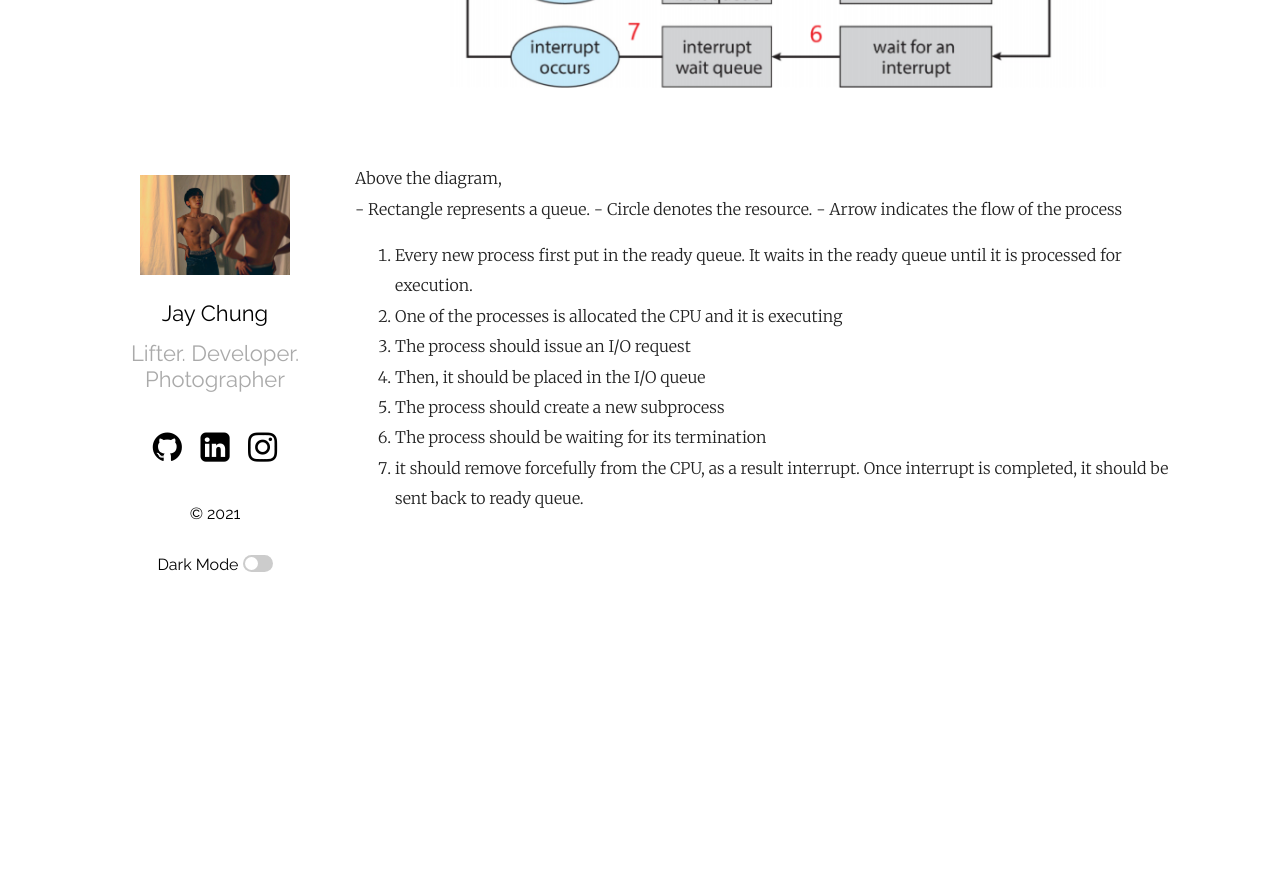
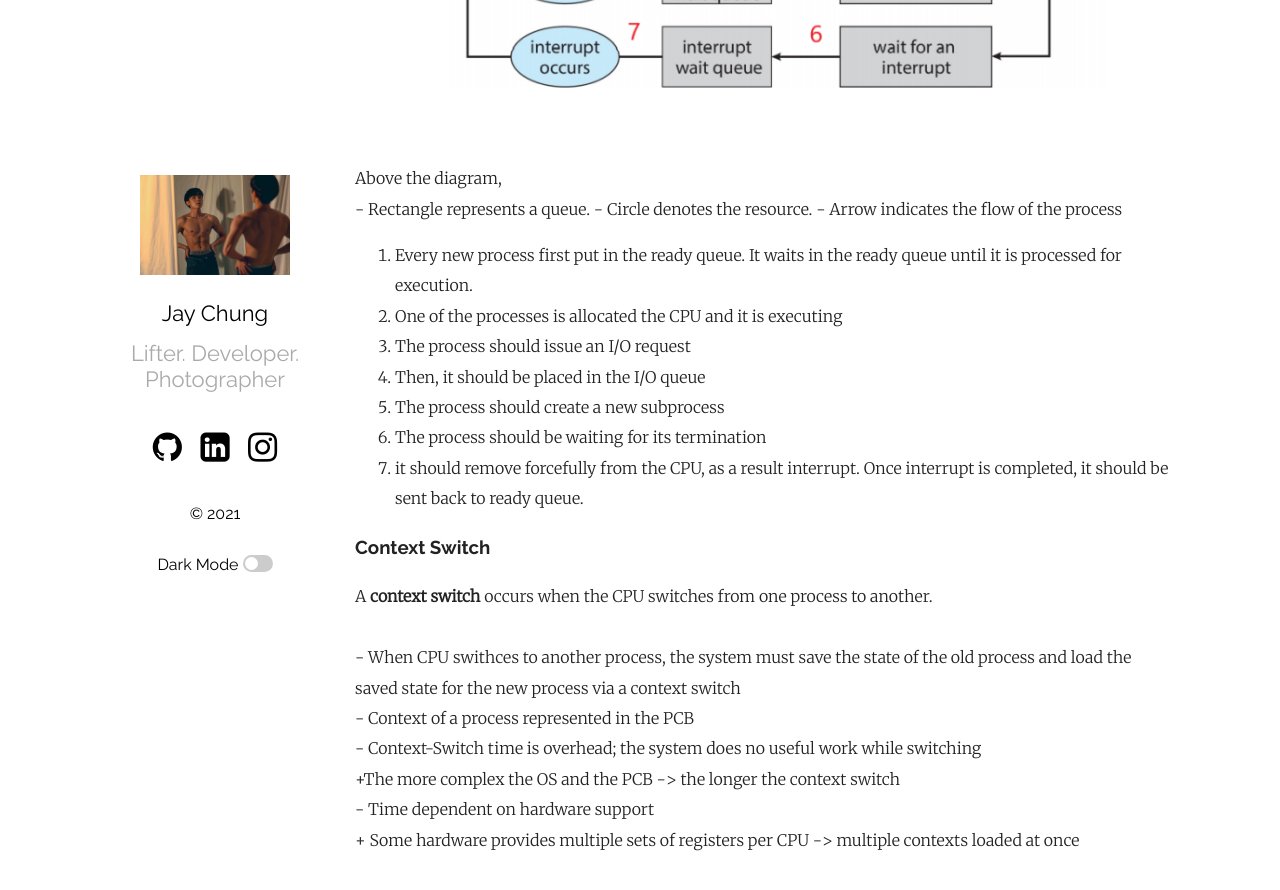
Before and after one commit to healthgongdoll/healthgongdoll.github.io, a Jekyll site: the page built from _posts/2021-08-24-ProcessScheduling.markdown, in a window 1280 px wide and 900 px high, scrolled down 764 px. Shown: the top 890 px of the window. Built offline with Jekyll 4.4.1, drawn with Linux system fonts in a browser that asks for light colours; before the commit the page ends 1323 px from its top, so only the background shows below that.

Commit message:
Blog Update

```diff
--- a/_posts/2021-08-24-ProcessScheduling.markdown
+++ b/_posts/2021-08-24-ProcessScheduling.markdown
@@ -30,6 +30,16 @@ Above the diagram, <br/>
 5. The process should create a new subprocess<br/>
 6. The process should be waiting for its termination<br/>
 7. it should remove forcefully from the CPU, as a result interrupt. Once interrupt is completed, it should be sent back to ready queue. <br/>
+
+### **Context Switch** <br/>
+A **context switch** occurs when the CPU switches from one process to another. <br/>
+<br/>
+	- When CPU swithces to another process, the system must save the state of the old process and load the saved state for the new process via a context switch <br/>
+	- Context of a process represented in the PCB<br/>
+	- Context-Switch time is overhead; the system does no useful work while switching <br/>
+		+The more complex the OS and the PCB -> the longer the context switch <br/>
+	- Time dependent on hardware support <br/>
+		+ Some hardware provides multiple sets of registers per CPU -> multiple contexts loaded at once<br/>
 
 
 
```
